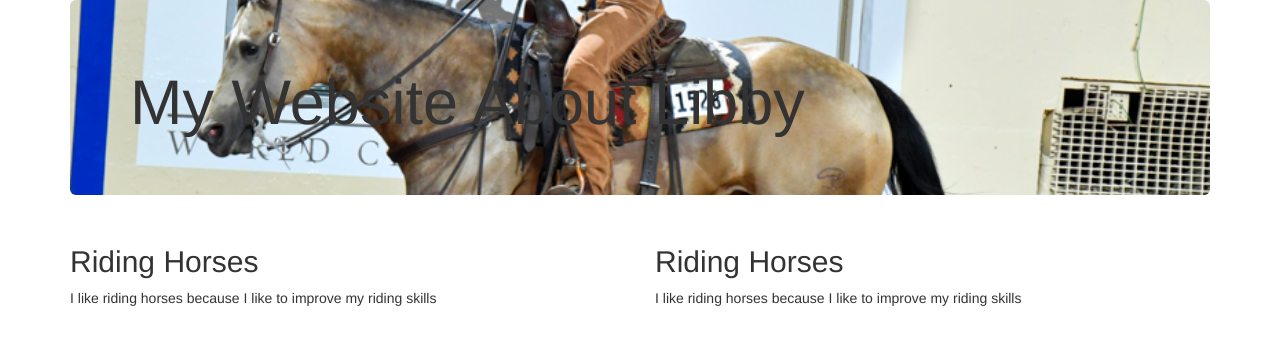
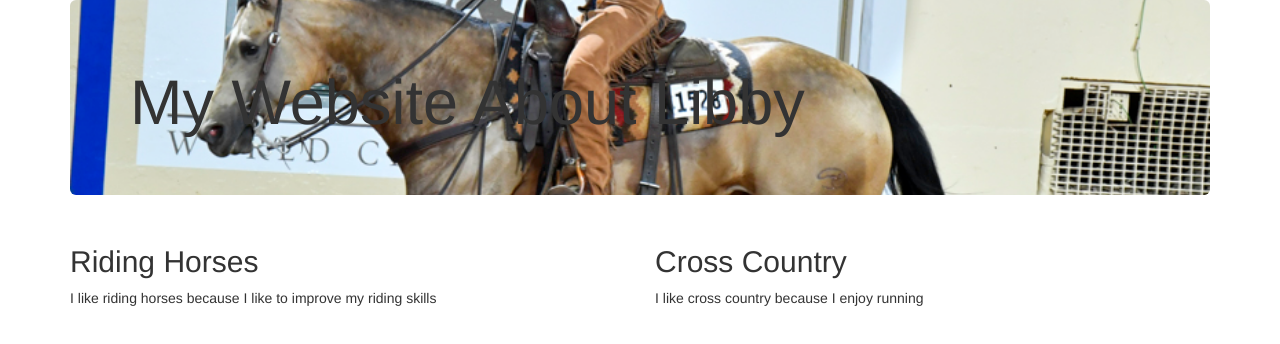
Before and after one commit to Libby573/BootStrap, a plain HTML site: page index.html in a window 1280 px wide. Drawn offline with nearby package versions, Linux system fonts and the light colour scheme.

Commit message:
bootstrap2push

```diff
--- a/index.html
+++ b/index.html
@@ -32,8 +32,8 @@
             <div class="container">
                 <div class="row">
                     <div class="col-sm-6">
-                        <h2> Riding Horses</h2>
-                        <p> I like riding horses because I like to improve my riding skills</p>
+                        <h2> Cross Country</h2>
+                        <p> I like cross country because I enjoy running</p>
                     </div>
         </div>
     </div>
```
